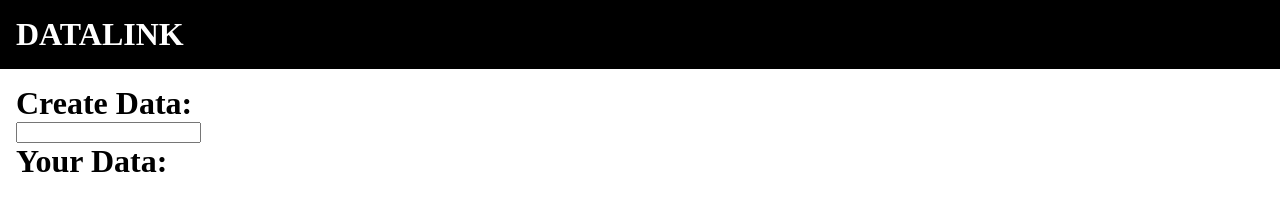
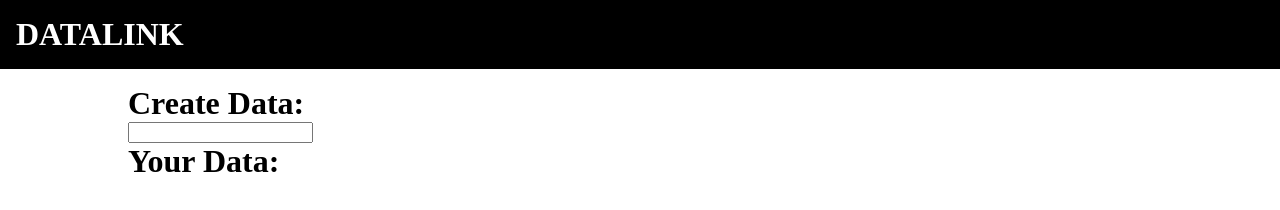
Before and after one commit to qwertious/DataLink, a plain HTML site: page index.html in a window 1280 px wide. Drawn offline with Linux system fonts and the light colour scheme.

Commit message:
Update index.html

```diff
--- a/index.html
+++ b/index.html
@@ -15,12 +15,12 @@ margin: 0;
 <div style="background-color: black;">
 <h1 style="color: white;">DATALINK</h1>
 </div>
-<div>
-<h1>Create Data:
-</h1>
+<div style="max-width: 1024px; display: flex; align-items: flex-start; margin:auto; flex-direction: column;">
+<h1>Create Data:</h1>
+<h1></h1>
 <input>
-<h1>Your Data:
-</h1>
+<h1></h1>
+<h1>Your Data:</h1>
 </div>
 <script>
 </script>
```
